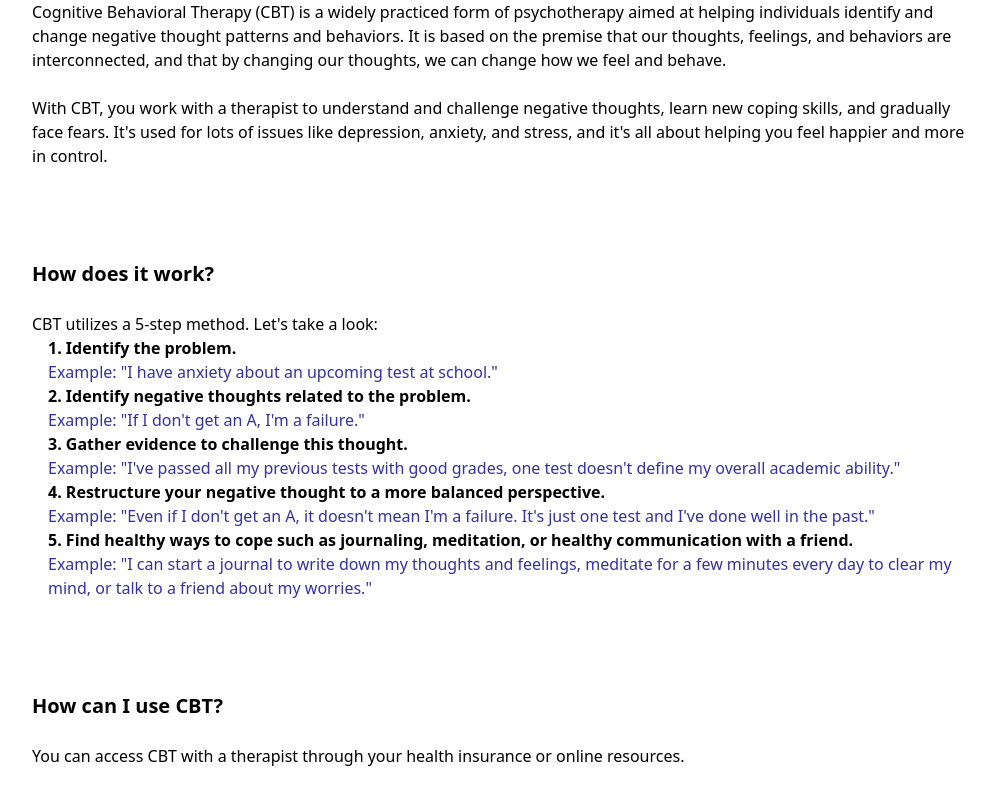
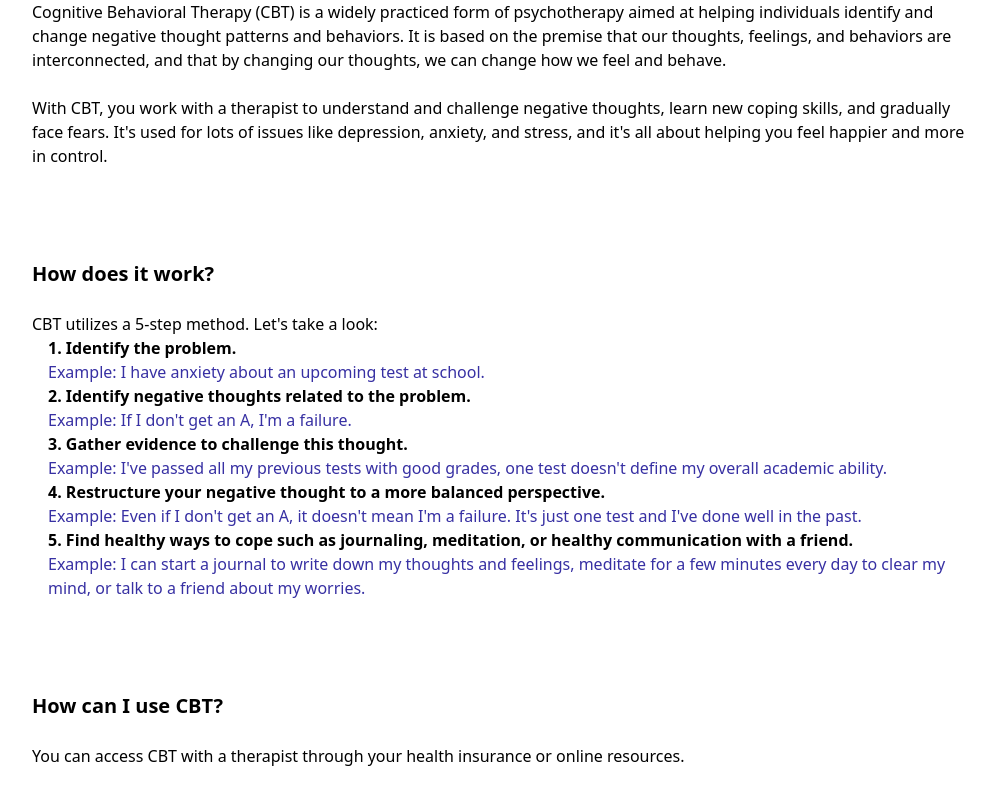
Before and after one commit to ericvpineda/mental-wellness-hub, a React (Create React App) app in the folder frontend/: page /cbt in a window 1280 px wide. Shown: the part 428-1224 px from the top of the page, without its empty margins (134-1129 px from the left). Built offline with nearby package versions, Linux system fonts and the light colour scheme; no server answers.

Commit message:
Fixed linting by adding &apos;

```diff
--- a/frontend/src/routes/CognitiveTherapy.jsx
+++ b/frontend/src/routes/CognitiveTherapy.jsx
@@ -62,22 +62,22 @@ const CognitiveTherapy = () => {
             <p>
               With CBT, you work with a therapist to understand and challenge
               negative thoughts, learn new coping skills, and gradually face
-              fears. It's used for lots of issues like depression, anxiety, and
-              stress, and it's all about helping you feel happier and more in
-              control.
+              fears. It&apos;s used for lots of issues like depression, anxiety,
+              and stress, and it&apos;s all about helping you feel happier and
+              more in control.
             </p>
           </div>
 
           <div>
             <p className="text-xl font-semibold mb-6">How does it work?</p>
-            <p>CBT utilizes a 5-step method. Let's take a look:</p>
+            <p>CBT utilizes a 5-step method. Let&apos;s take a look:</p>
             <ol>
               <li>
                 <p>
                   <strong>1. Identify the problem.</strong>
                 </p>
                 <p className="text-indigo-800">
-                  Example: "I have anxiety about an upcoming test at school."
+                  Example: I have anxiety about an upcoming test at school.
                 </p>
               </li>
               <li>
@@ -87,7 +87,7 @@ const CognitiveTherapy = () => {
                   </strong>
                 </p>
                 <p className="text-indigo-800">
-                  Example: "If I don't get an A, I'm a failure."
+                  Example: If I don&apos;t get an A, I&apos;m a failure.
                 </p>
               </li>
               <li>
@@ -95,8 +95,9 @@ const CognitiveTherapy = () => {
                   <strong>3. Gather evidence to challenge this thought.</strong>
                 </p>
                 <p className="text-indigo-800">
-                  Example: "I've passed all my previous tests with good grades,
-                  one test doesn't define my overall academic ability."
+                  Example: I&apos;ve passed all my previous tests with good
+                  grades, one test doesn&apos;t define my overall academic
+                  ability.
                 </p>
               </li>
               <li>
@@ -107,8 +108,9 @@ const CognitiveTherapy = () => {
                   </strong>
                 </p>
                 <p className="text-indigo-800">
-                  Example: "Even if I don't get an A, it doesn't mean I'm a
-                  failure. It's just one test and I've done well in the past."
+                  Example: Even if I don&apos;t get an A, it doesn&apos;t mean
+                  I&apos;m a failure. It&apos;s just one test and I&apos;ve done
+                  well in the past.
                 </p>
               </li>
               <li>
@@ -119,9 +121,9 @@ const CognitiveTherapy = () => {
                   </strong>
                 </p>
                 <p className="text-indigo-800">
-                  Example: "I can start a journal to write down my thoughts and
+                  Example: I can start a journal to write down my thoughts and
                   feelings, meditate for a few minutes every day to clear my
-                  mind, or talk to a friend about my worries."
+                  mind, or talk to a friend about my worries.
                 </p>
               </li>
             </ol>
@@ -158,6 +160,7 @@ const CognitiveTherapy = () => {
           >
             {conversation.map((message, index) => (
               <div
+                key={index}
                 className="bg-gray-100 rounded-lg p-4"
                 style={{ display: "inline-flex" }}
               >
--- a/frontend/tailwind.config.js
+++ b/frontend/tailwind.config.js
@@ -1,4 +1,4 @@
-/* global module */
+/* eslint-env node */
 
 /** @type {import('tailwindcss').Config} */
 module.exports = {
```
